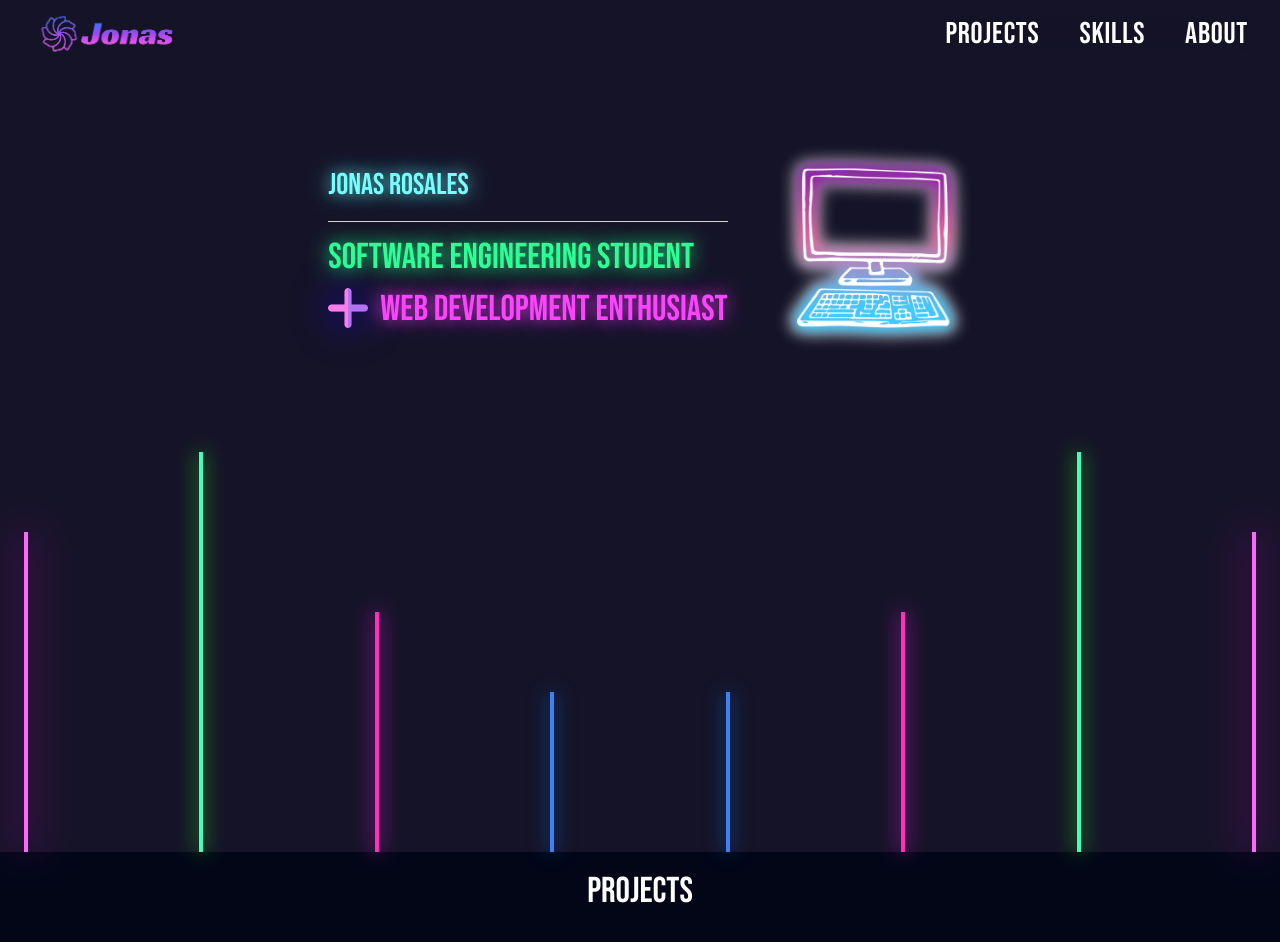
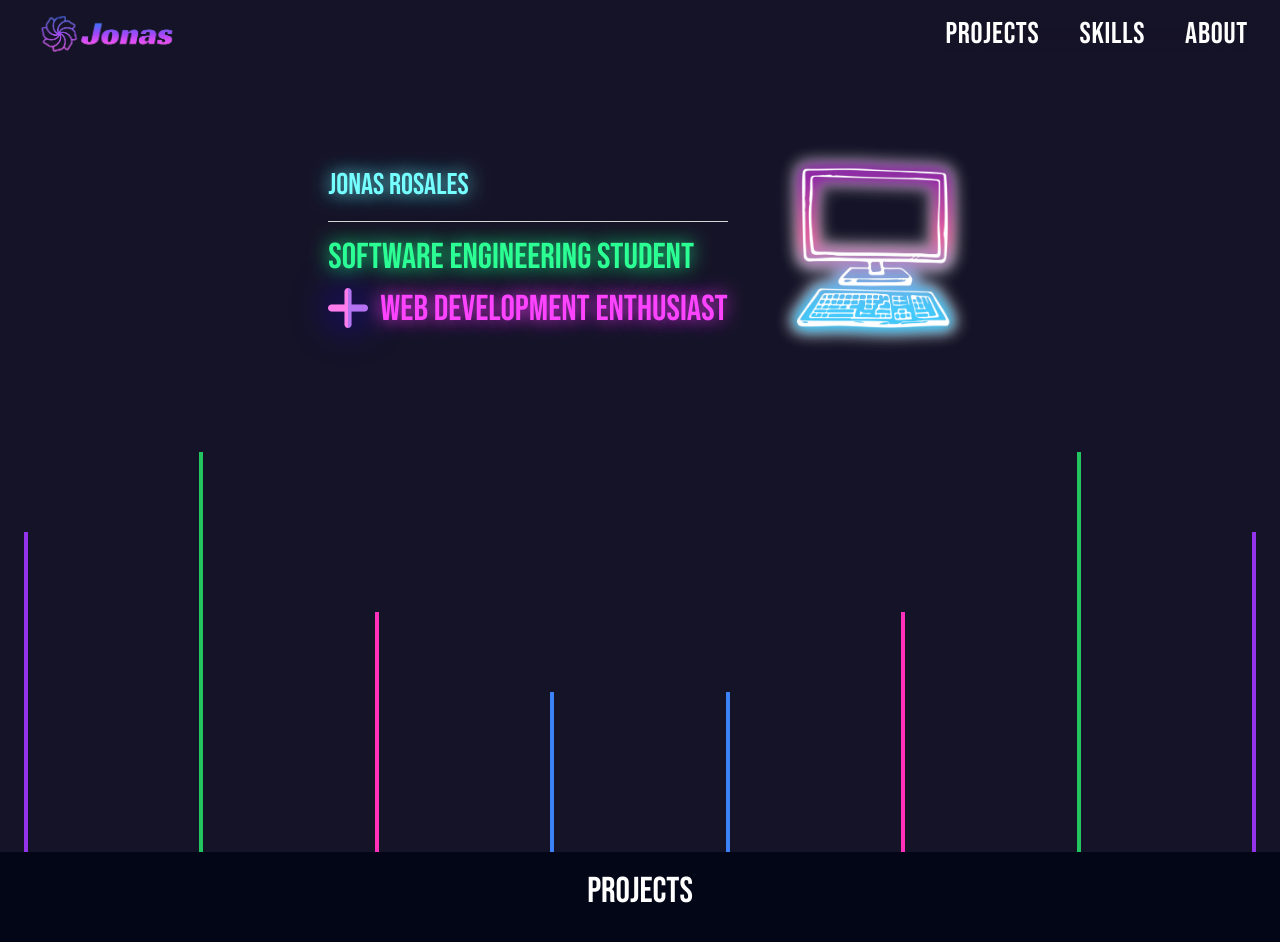
Before and after one commit to MRJonas343/Portfolio, a Next.js app: page / in a window 1280 px wide. Shown: the top 942 px of the page. Built offline with nearby package versions, Linux system fonts and the light colour scheme; what @midudev/tailwind-animations would draw is missing.

Commit message:
Adjust shadow styles and section heights in globals.css and page.tsx

```diff
--- a/src/app/globals.css
+++ b/src/app/globals.css
@@ -23,22 +23,44 @@ body {
 }
 
 .shadowPurple {
+  transition: ease-in-out 1s;
+}
+
+.shadowPurpleBright {
   box-shadow: #db00fd 0px 0px 40px;
   filter: brightness(2);
+  transition: ease-in-out 1s;
 }
 
 .shadowGreen {
+  transition: ease-in-out 1s;
+}
+
+.shadowGreenBright {
   box-shadow: #15cf0b 0px 0px 20px;
   filter: brightness(2);
+  transition: ease-in-out 1s;
 }
 
 .shadowPink {
+  filter: brightness(2);
+  transition: ease-in-out 1s;
+}
+
+.shadowPinkBright {
   box-shadow: #de10ab 0px 0px 20px;
   filter: brightness(2);
+  transition: ease-in-out 1s;
 }
 
 .shadowBlue {
+  transition: ease-in-out 1s;
+}
+
+.shadowBlueBright {
   box-shadow: #0f73d7 0px 0px 20px;
+  filter: brightness(2);
+  transition: ease-in-out 1s;
 }
 
 .textShadow {
--- a/src/app/page.tsx
+++ b/src/app/page.tsx
@@ -1,12 +1,35 @@
+"use client"
+
+import { useEffect, useState } from "react"
 import NavBar from "@/components/NavBar"
 
 const Home = () => {
 
 
+  const [purpleClassName, setPurpleClassName] = useState("w-1 h-[35dvh] bg-purple-600 shadowPurple lg:h-[40dvh]")
+  const [greenClassName, setGreenClassName] = useState("w-1 bg-green-500 h-[45dvh] shadowGreen lg:h-[50dvh]")
+  const [pinkClassName, setPinkClassName] = useState("w-1 bg-pink-700 h-[25dvh] shadowPink lg:h-[30dvh]")
+  const [blueClassName, setBlueClassName] = useState("w-1 bg-blue-500 h-[15dvh] shadowBlue lg:h-[20dvh]")
+
+  useEffect(() => {
+    setInterval(() => {
+      setPurpleClassName("w-1 h-[35dvh] bg-purple-600 shadowPurple lg:h-[40dvh] shadowPurpleBright")
+      setGreenClassName("w-1 bg-green-500 h-[45dvh] shadowGreen lg:h-[50dvh] shadowGreenBright")
+      setPinkClassName("w-1 bg-pink-700 h-[25dvh] shadowPink lg:h-[30dvh] shadowPinkBright")
+      setBlueClassName("w-1 bg-blue-500 h-[15dvh] shadowBlue lg:h-[20dvh] shadowBlueBright")
+    }, 2000)
+    setInterval(() => {
+      setPurpleClassName("w-1 h-[35dvh] bg-purple-600 shadowPurple lg:h-[40dvh]")
+      setGreenClassName("w-1 bg-green-500 h-[45dvh] shadowGreen lg:h-[50dvh]")
+      setPinkClassName("w-1 bg-pink-700 h-[25dvh] shadowPink lg:h-[30dvh]")
+      setBlueClassName("w-1 bg-blue-500 h-[15dvh] shadowBlue lg:h-[20dvh]")
+    }, 4000)
+  }, [])
+
+
   return (
     <>
       <NavBar />
-
 
       <section className="mt-20 lg:mt-10 mb-10 h-[40vh] flex flex-col items-center justify-center md:flex-row gap-4 md:items-center">
         <aside className="md:order-1">
@@ -26,14 +49,14 @@ const Home = () => {
       </section>
 
       <section className="mx-6 bg-transparent h-[50dvh] flex justify-between items-end animate-slide-in-top">
-        <div className="w-1 h-[35dvh] bg-purple-600 shadowPurple lg:h-[40dvh]" />
-        <div className="w-1 bg-green-500 h-[45dvh] shadowGreen lg:h-[50dvh]" />
-        <div className="w-1 bg-pink-700 h-[25dvh] shadowPink lg:h-[30dvh]" />
-        <div className="w-1 bg-blue-500 h-[15dvh] shadowBlue lg:h-[20dvh]" />
-        <div className="w-1 bg-blue-500 h-[15dvh] shadowBlue lg:h-[20dvh]" />
-        <div className="w-1 bg-pink-700 h-[25dvh] shadowPink lg:h-[30dvh]" />
-        <div className="w-1 bg-green-500 h-[45dvh] shadowGreen lg:h-[50dvh]" />
-        <div className="w-1 h-[35dvh] bg-purple-600 shadowPurple lg:h-[40dvh]" />
+        <div className={purpleClassName} />
+        <div className={greenClassName} />
+        <div className={pinkClassName} />
+        <div className={blueClassName} />
+        <div className={blueClassName} />
+        <div className={pinkClassName} />
+        <div className={greenClassName} />
+        <div className={purpleClassName} />
       </section>
 
       <section className="bg-slate-950 w-full h-[400px]">
```
